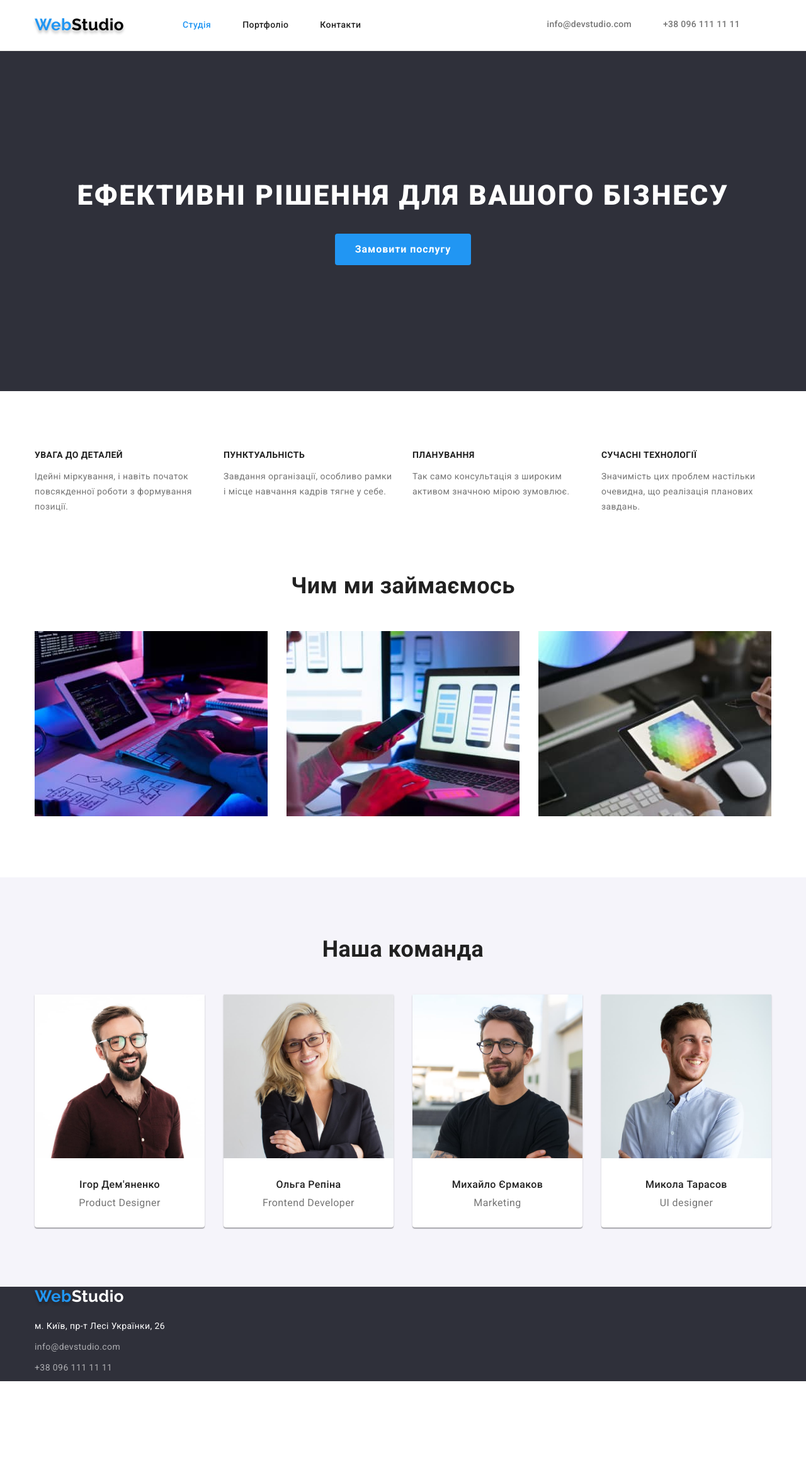
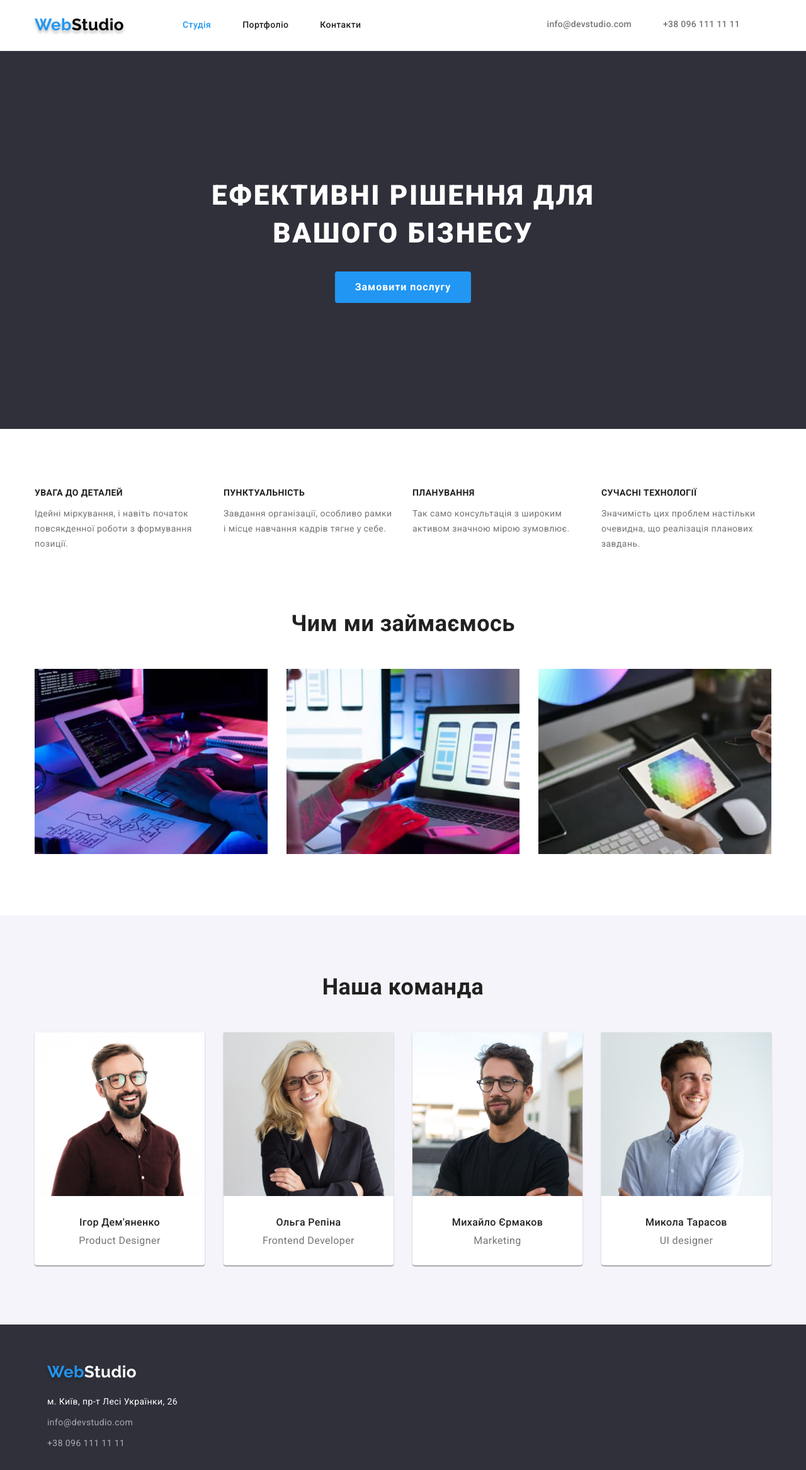
Before and after one commit to Elegantniy/goit-markup-hw-03, a plain HTML site: page index.html in a window 1280 px wide. Shown: the whole page at 63% size. Before the commit the page ends 2193 px from the top, so only its background shows below. Drawn offline with nearby package versions, Linux system fonts and the light colour scheme.

Commit message:
CSS update

```diff
--- a/css/styles.css
+++ b/css/styles.css
@@ -156,9 +156,8 @@ body {
   line-height: 1.36;
   letter-spacing: 0.06em;
   text-transform: uppercase;
-  margin-top: 0;
-  margin-bottom: 30px;
-  /* max-width: 700px; */
+  margin: 0 auto 30px auto;
+  width: 700px;
 }
 .hero-button {
   background-color: var(--primary-action-color);
@@ -280,6 +279,7 @@ body {
 
 .footer {
   background-color: var(--bckg-footer-color);
+  padding: 60px;
 }
 
 .footer-logo-link {
@@ -293,13 +293,15 @@ body {
   margin-bottom: 20px;
   display: inline-block;
 }
+.footer-item {
+  margin-bottom: 9px;
+}
 
 .footer-adress {
   color: var(--white-color);
   font-style: normal;
   text-decoration: none;
   line-height: 1.71;
-  margin-bottom: 9px;
 }
 .footer-adress,
 .footer-contact-link {
@@ -315,7 +317,6 @@ body {
   text-decoration: none;
   line-height: 1.71;
   font-style: normal;
-  margin-bottom: 9px;
 }
 
 .footer-contact-link:hover,
@@ -329,7 +330,7 @@ body {
 
 .filter-list {
   display: flex;
-  margin-bottom: 34px;
+  margin-bottom: 50px;
   justify-content: center;
 }
 .filter-item {
--- a/index.html
+++ b/index.html
@@ -199,7 +199,7 @@
 
         <address>
           <ul class="footer-list list">
-            <li>
+            <li class="footer-item">
               <a
                 href="https://goo.gl/maps/As9qBDeMbdzoeBJFA"
                 target="_blank"
@@ -208,12 +208,12 @@
                 >м. Київ, пр-т Лесі Українки, 26</a
               >
             </li>
-            <li>
+            <li class="footer-item">
               <a href="mailto:info@devstudio.com" class="footer-contact-link"
                 >info@devstudio.com</a
               >
             </li>
-            <li>
+            <li class="footer-item">
               <a href="tel:+380961111111" class="footer-contact-link"
                 >+38 096 111 11 11</a
               >
```
